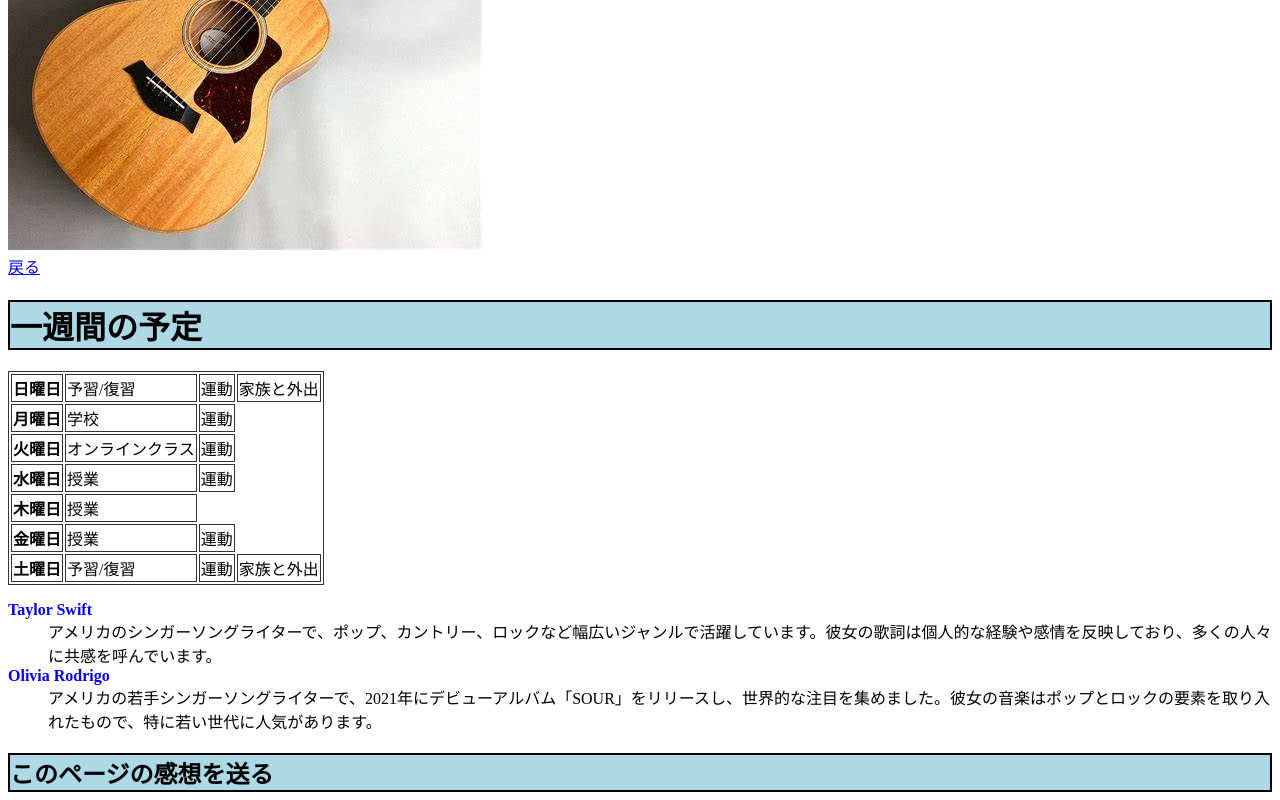
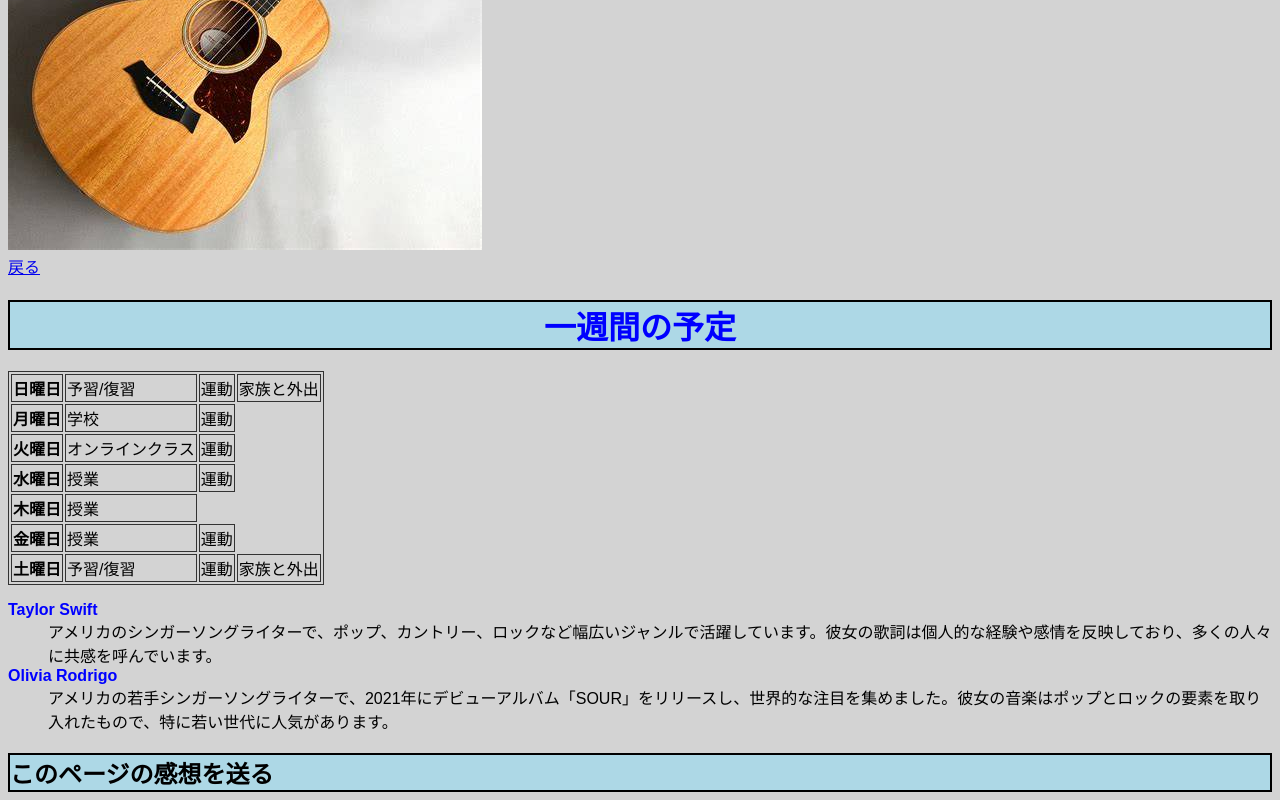
Before and after one commit to Johnciego/Profile, a plain HTML site: page index.html in a window 1280 px wide. Shown: the part 823-1623 px from the top of the page. Drawn offline with Linux system fonts and the light colour scheme.

Commit message:
Actual final

```diff
--- a/css/style.css
+++ b/css/style.css
@@ -4,6 +4,17 @@
     background-color: lightblue;
     border-radius: 12px;
     border: 3px solid black;
+}
+body {
+    font-family: sans-serif;
+    background-color: lightgray;
+}
+h2 {
+    border-bottom: 1px  solid black;
+}
+h1 {
+    color: blue;
+    text-align: center;
 }
 #name {
     color: #000000;
```
